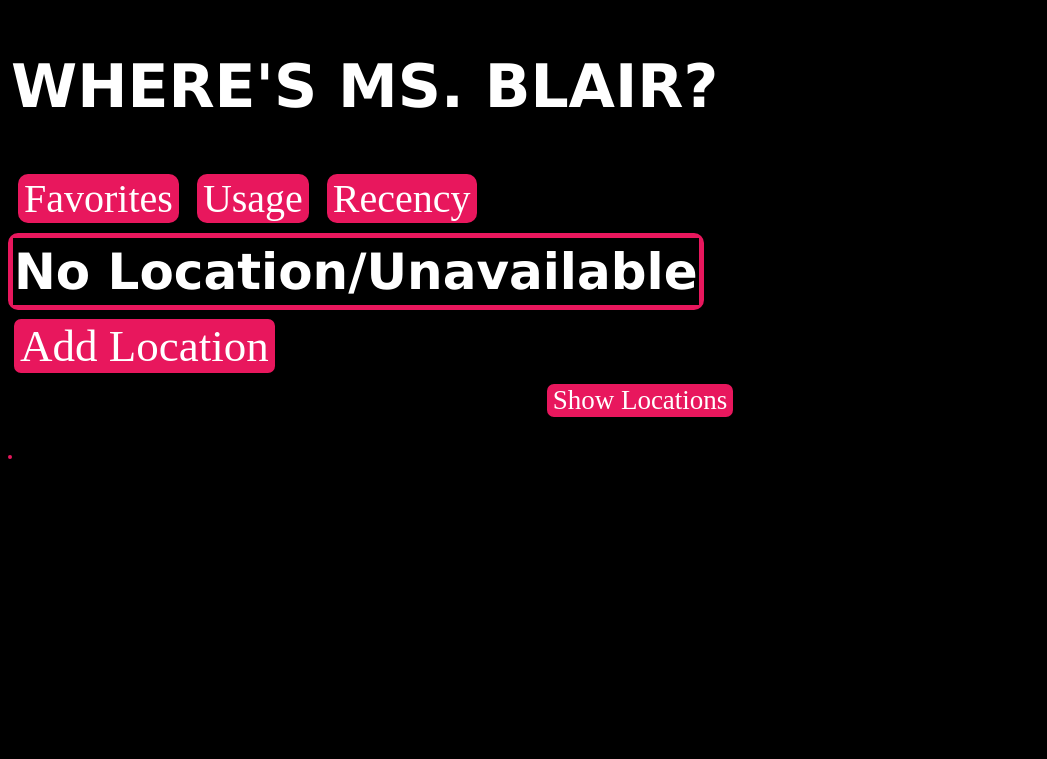
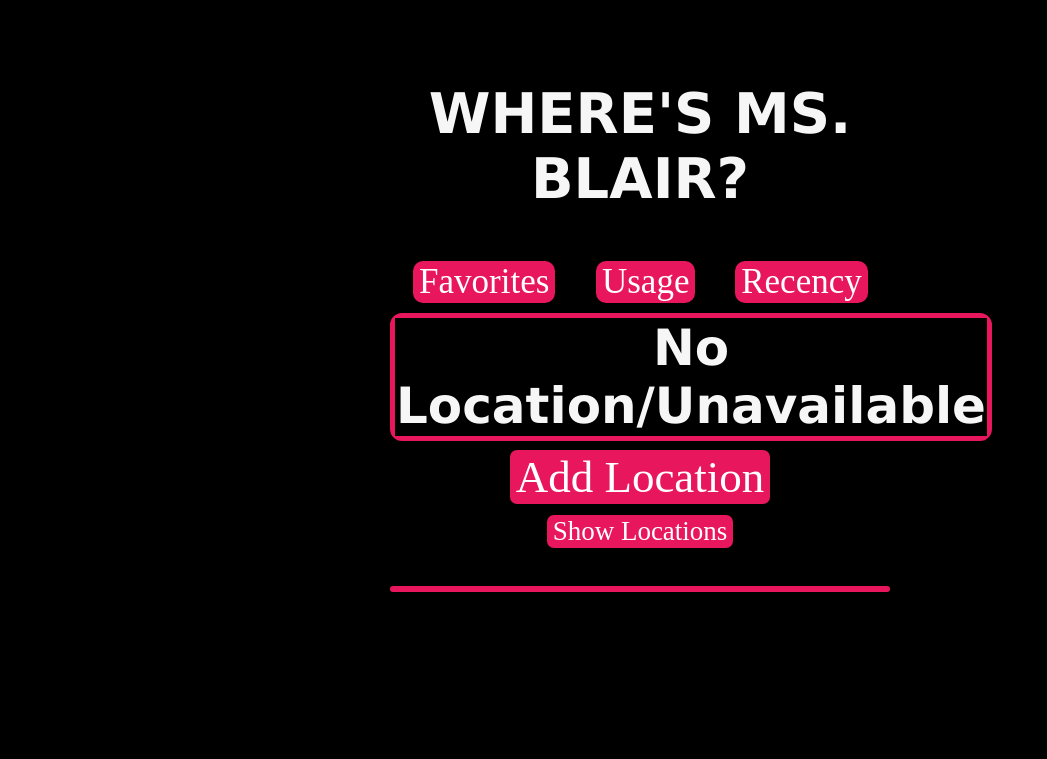
Before and after one commit to talonTech1/talon-tracker, a Flask app: page / in a window 1280 px wide. Shown: the top 759 px of the page, without its empty margins (0-1047 px from the left). Run offline with Flask 3, Linux system fonts and the light colour scheme; the visitor is signed in with stand-in values (Sample User, id 1); data that the repository does not hold is empty.

Commit message:
Update main.css

```diff
--- a/static/css/main.css
+++ b/static/css/main.css
@@ -1,3 +1,21 @@
+.phone-screen {
+  width: 100%;
+  max-width: 500px;
+  height: 90vh;
+  margin: 5vh auto;
+  display: flex;
+  flex-direction: column;
+  color: #f6f6f6;
+  background-color: #000000;
+}
+
+
+
+
+
+
+
+
 body {
     text-align: center;
     margin:0
@@ -5,14 +23,18 @@ body {
     width = auto;
     font-size: 30px;
 }
+
 button {
     color: white;
     background-color: #000000;
     border: 1px #f0ead6;
     font-family: serif;
     text-align: center;
-    font-size: 40px;
+    font-size: 28px;
     border-radius: 10px;
+}
+button.top {
+    font-size: 35px;
 }
 button.current{
     color: white;
@@ -21,15 +43,16 @@ button.current{
     border: 2px #f0ead6;
     font-family: serif;
     text-align: center;
-    font-size: 40px;
-    border-radius: 10px;
+    font-size: 35px;
+    border-radius: 12px;
 }
 td {
     text-align: center;
     height: 65px;
+    font-size: 28px
 }
 table {
   border-collapse: separate;
-  border-radius: 10px;
-  border: 2px solid #E8175D;
+  border-radius: 12px;
+  border: 3px solid #E8175D;
 }
```
